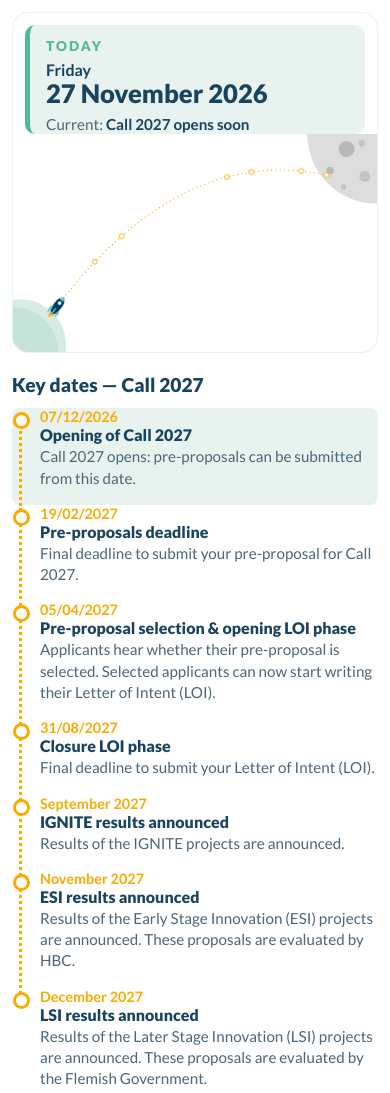
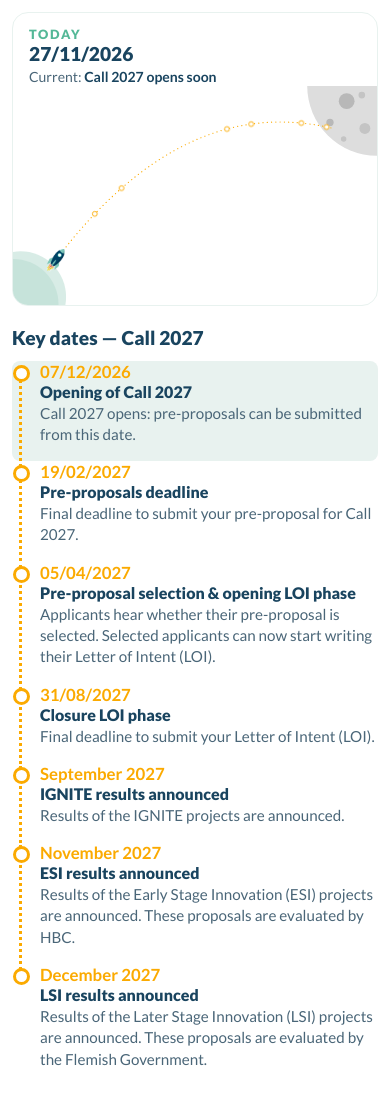
Before and after one commit to catalisti-vzw/moonshot-flanders-call-2027-timeline, a plain HTML site: page index.html in a window 390 px wide. Drawn offline with Linux system fonts and the light colour scheme.

Commit message:
Smaller plain TODAY block, larger orange dates on the timeline
- TODAY block back to label + dd/mm/yyyy date + Current line, a bit smaller
- Orange dates on the timeline and in the phone list are larger
- Label placement tuned so all labels still fit next to their own dot

Co-Authored-By: Claude Opus 5.5 <noreply@anthropic.com>
Claude-Session: https://claude.ai/code/session_01VQmtjR8cKVa3v6QuAhWfyY

```diff
--- a/index.html
+++ b/index.html
@@ -17,7 +17,6 @@
       <!-- Top left: today's date and the next milestone -->
       <div class="today-badge" aria-live="polite">
         <span class="today-label">TODAY</span>
-        <span id="currentWeekday" class="current-weekday"></span>
         <time id="currentDate" class="current-date">—</time>
         <span id="currentPhase" class="current-phase"></span>
       </div>
--- a/script.js
+++ b/script.js
@@ -77,14 +77,14 @@
   // Areas phase labels must stay clear of (labels may overlap the pale ovals).
   var OBSTACLES = {
     circles: [
-      { cx: 1200, cy: 0, r: 236 }  // moon (quarter in the top right corner)
+      { cx: 1200, cy: 0, r: 230 }  // moon (quarter in the top right corner)
     ],
     rects: [
-      { x0: 0, y0: 0, x1: 330, y1: 190 } // TODAY badge (HTML overlay, top left)
+      { x0: 0, y0: 0, x1: 290, y1: 115 } // TODAY badge (HTML overlay, top left)
     ]
   };
 
-  var LABEL_HEIGHT = { above: 12, below: 38 }; // date line at y, first title line at y + 26
+  var LABEL_HEIGHT = { above: 14, below: 40 }; // date line at y, first title line at y + 28
   var LINE_HEIGHT = 23; // extra height per additional title line
     var INTRO_DURATION_MS = 2200;
   var INFO_OFFSET = 28;  // distance from a dot to its (i) badge
@@ -117,16 +117,6 @@
   function formatDate(ts) {
     var d = new Date(ts);
     return pad(d.getUTCDate()) + '/' + pad(d.getUTCMonth() + 1) + '/' + d.getUTCFullYear();
-  }
-
-  var MONTHS = ['January', 'February', 'March', 'April', 'May', 'June', 'July',
-    'August', 'September', 'October', 'November', 'December'];
-  var WEEKDAYS = ['Sunday', 'Monday', 'Tuesday', 'Wednesday', 'Thursday', 'Friday', 'Saturday'];
-
-  // e.g. "27 November 2026"
-  function formatLongDate(ts) {
-    var d = new Date(ts);
-    return d.getUTCDate() + ' ' + MONTHS[d.getUTCMonth()] + ' ' + d.getUTCFullYear();
   }
 
   function phaseDateText(phase) {
@@ -176,7 +166,6 @@
   var ttTitle = tooltip.querySelector('.tt-title');
   var ttText = tooltip.querySelector('.tt-text');
   var currentDateEl = document.getElementById('currentDate');
-  var currentWeekdayEl = document.getElementById('currentWeekday');
   var currentPhaseEl = document.getElementById('currentPhase');
   var phaseList = document.getElementById('phaseList');
 
@@ -264,7 +253,7 @@
   function collectPathObstacles() {
     for (var len = 0; len <= pathLength; len += 18) {
       var p = path.getPointAtLength(len);
-      pathSamples.push({ cx: p.x, cy: p.y, r: 24 }); // wide enough for the rocket to pass
+      pathSamples.push({ cx: p.x, cy: p.y, r: 21 }); // wide enough for the rocket to pass
     }
     // The rocket waits at the start of the path before the call opens: keep that spot clear.
     var startPt = path.getPointAtLength(0);
@@ -340,7 +329,7 @@
     var best = null;
     candidates.forEach(function (c) {
       if (labelClashes(pt.x + c.rx, pt.y + c.ry, w, below)) return;
-      if (nearestOtherGap(c) < gapToDot(c.rx, c.ry, w, below) + 12) return;
+      if (nearestOtherGap(c) < gapToDot(c.rx, c.ry, w, below) + 6) return;
       var score = gapToDot(c.rx, c.ry, w, below) + c.pref;
       if (!best || score < best.score) best = { rx: c.rx, ry: c.ry, score: score };
     });
@@ -411,7 +400,7 @@
 
     dateEl.setAttribute('x', offset.rx);
     dateEl.setAttribute('y', offset.ry);
-    titleEl.setAttribute('y', offset.ry + 26);
+    titleEl.setAttribute('y', offset.ry + 28);
     tspans.forEach(function (t) { t.setAttribute('x', offset.rx); });
 
 
@@ -464,8 +453,7 @@
   }
 
   function updateStatus(now) {
-    currentDateEl.textContent = formatLongDate(now);
-    currentWeekdayEl.textContent = WEEKDAYS[new Date(now).getUTCDay()];
+    currentDateEl.textContent = formatDate(now);
     currentDateEl.setAttribute('datetime', new Date(now).toISOString().slice(0, 10));
 
     var next = null;
@@ -521,10 +509,7 @@
 
   function init() {
     collectPathObstacles();
-    // Labels are placed from the last phase to the first: the end of the path near the Moon is the
-    // most crowded, so those labels get first pick. The dots are then put back in order for Tab.
-    for (var i = PHASES.length - 1; i >= 0; i--) buildPhase(PHASES[i], i);
-    PHASES.forEach(function (phase) { phasesG.appendChild(phase.svgEl); });
+    PHASES.forEach(buildPhase);
     buildList();
     placeRocketAtLength(0);
     update(true);
--- a/style.css
+++ b/style.css
@@ -72,40 +72,30 @@ body {
 .today-badge {
   position: absolute;
   top: 18px;
-  left: 20px;
+  left: 22px;
   z-index: 4;
   display: flex;
   flex-direction: column;
-  line-height: 1.15;
-  padding: 12px 18px 14px;
-  background: var(--mint-light);
-  border-left: 5px solid var(--green);
-  border-radius: 10px;
+  line-height: 1.2;
 }
 
 .today-label {
-  font-size: 0.85rem;
+  font-size: 0.8rem;
   font-weight: 900;
-  letter-spacing: 0.16em;
+  letter-spacing: 0.14em;
   color: var(--green);
 }
 
-.current-weekday {
-  margin-top: 6px;
-  font-size: 1rem;
-  font-weight: 700;
-  color: var(--navy);
-}
-
 .current-date {
-  font-size: 2rem;
+  font-size: 1.3rem;
   font-weight: 900;
   color: var(--navy);
+  font-variant-numeric: tabular-nums;
 }
 
 .current-phase {
-  margin-top: 8px;
-  font-size: 0.95rem;
+  margin-top: 4px;
+  font-size: 0.875rem;
   color: var(--text-muted);
 }
 
@@ -248,7 +238,7 @@ body {
 
 .phase-date {
   fill: var(--orange);
-  font-size: 16px;
+  font-size: 20px;
   font-weight: 700;
 }
 
@@ -368,7 +358,7 @@ body {
   display: block;
   color: var(--orange);
   font-weight: 700;
-  font-size: 0.9rem;
+  font-size: 1.05rem;
 }
 
 .pl-title {
@@ -395,12 +385,8 @@ body {
     padding: 14px 16px 0;
   }
 
-  .today-badge {
-    margin: 12px 12px 0;
-  }
-
   .current-date {
-    font-size: 1.6rem;
+    font-size: 1.2rem;
   }
 
   .key-dates {
```
